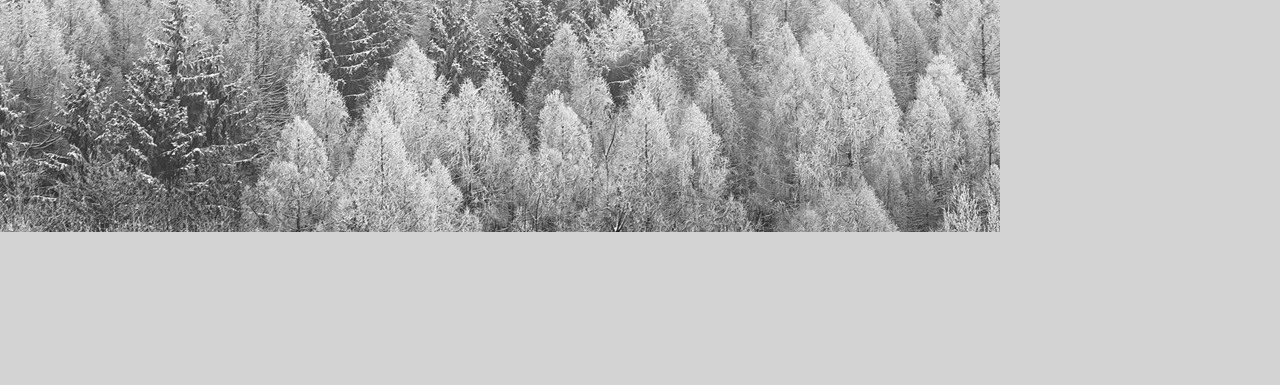
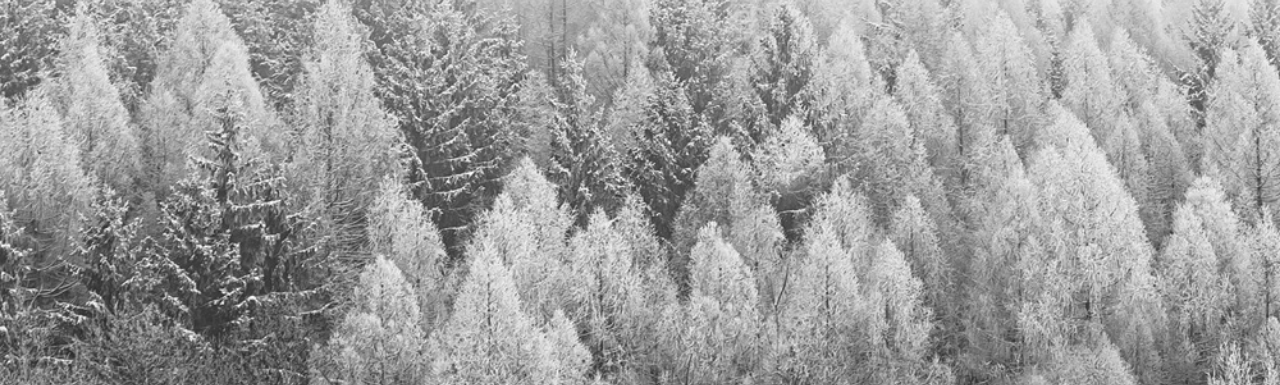
Before and after one commit to PraisesG/my-first-project, a plain HTML site: page index.html in a window 1280 px wide. Shown: the part 444-829 px from the top of the page. Before the commit the page ends 800 px from the top, so only its background shows below. Drawn offline with Linux system fonts and the light colour scheme.

Commit message:
BG Changed in CSS

```diff
--- a/assets/css/styles.css
+++ b/assets/css/styles.css
@@ -2,8 +2,11 @@ body {
     background-color: lightgrey;
     background-image: url("../images/01-02-02_background-img.jpg");
     background-repeat: no-repeat;
+    background-position: center center;
+    background-size: cover;      /* scales to fill viewport while keeping aspect */
+    background-attachment: scroll;/* better on mobile; will scale with window */
+    min-height: 100vh;
 }
-
 
 p {
     font-weight: bold;
```
